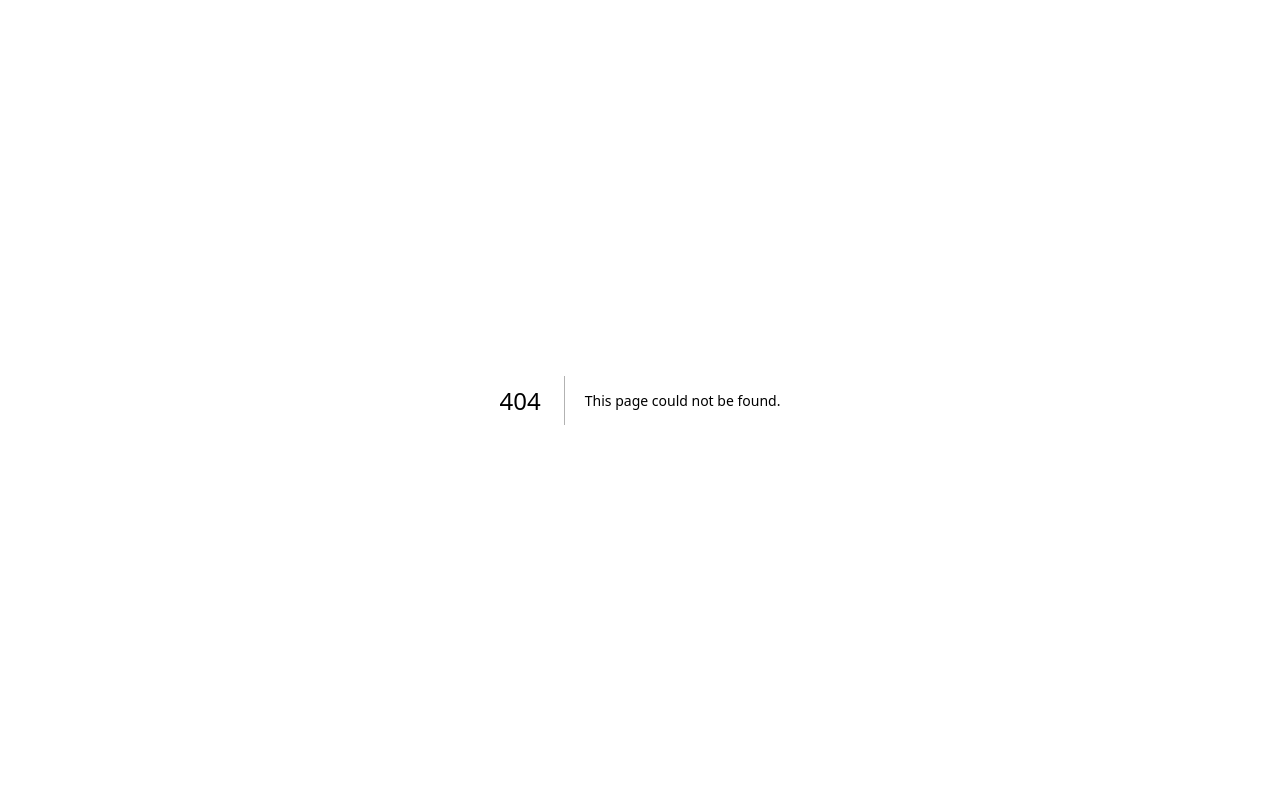
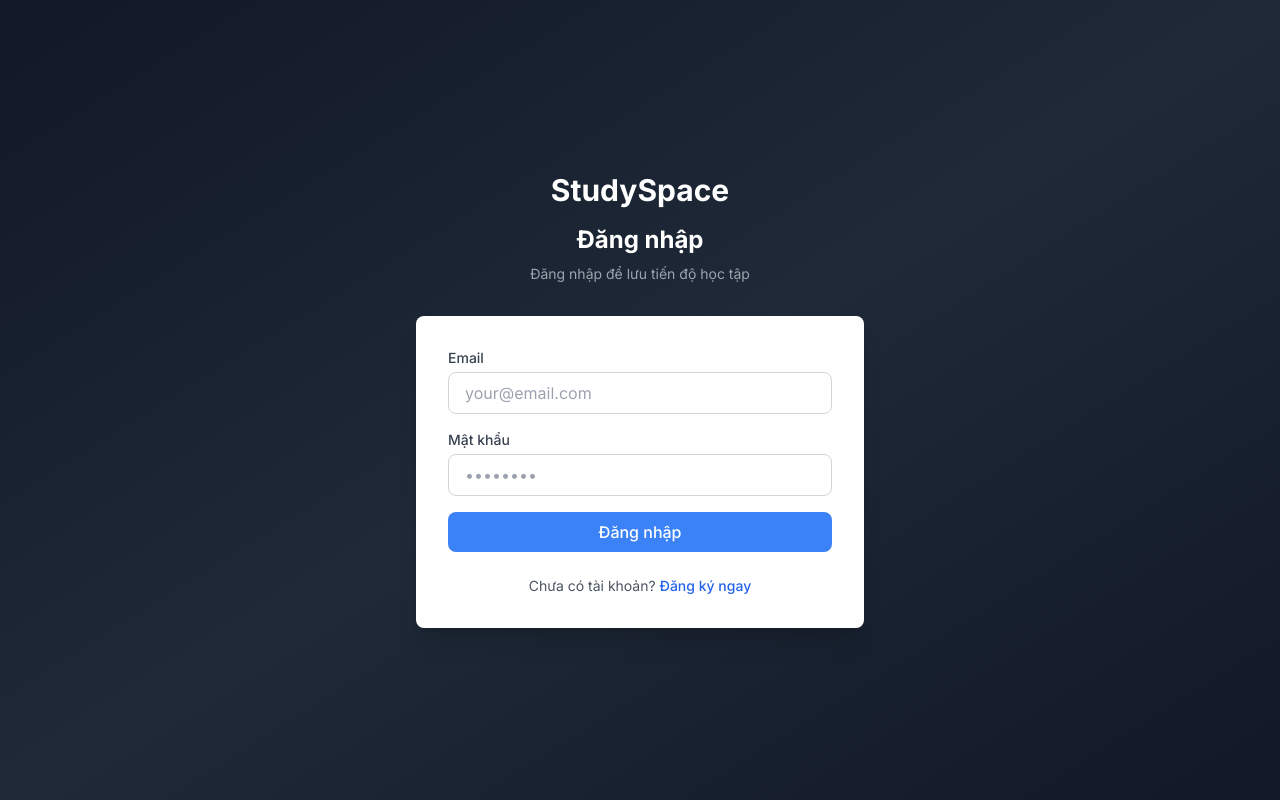
Before and after one commit to duongnguyen291/StudySpace, a Next.js app in the folder frontend/: page /login in a window 1280 px wide. Before the commit this address had no page. Built offline with nearby package versions, Linux system fonts and the light colour scheme; no server answers.

Commit message:
feat(login): add login page

```diff
--- /dev/null
+++ b/frontend/src/app/login/page.tsx
@@ -0,0 +1,134 @@
+'use client'
+
+import { useState, useEffect } from 'react'
+import { useRouter } from 'next/navigation'
+import Link from 'next/link'
+import { Button } from '@/shared/components/Button'
+import { useAuth } from '@/shared/hooks/useAuth'
+
+export default function LoginPage() {
+  const router = useRouter()
+  const { login, isAuthenticated, isLoading: authLoading } = useAuth()
+  const [email, setEmail] = useState('')
+  const [password, setPassword] = useState('')
+  const [isLoading, setIsLoading] = useState(false)
+  const [error, setError] = useState<string | null>(null)
+
+  // Redirect if already authenticated
+  useEffect(() => {
+    if (!authLoading && isAuthenticated) {
+      router.push('/')
+    }
+  }, [isAuthenticated, authLoading, router])
+
+  const handleSubmit = async (e: React.FormEvent) => {
+    e.preventDefault()
+    setError(null)
+    setIsLoading(true)
+
+    try {
+      const result = await login(email, password)
+      if (result.success) {
+        // Redirect to home page
+        router.push('/')
+      } else {
+        setError(result.error || 'Đăng nhập thất bại')
+      }
+    } catch (err) {
+      setError('Có lỗi xảy ra. Vui lòng thử lại.')
+    } finally {
+      setIsLoading(false)
+    }
+  }
+
+  if (authLoading) {
+    return (
+      <div className="min-h-screen flex items-center justify-center bg-gradient-to-br from-gray-900 via-gray-800 to-gray-900">
+        <p className="text-white">Đang tải...</p>
+      </div>
+    )
+  }
+
+  return (
+    <div className="min-h-screen flex items-center justify-center bg-gradient-to-br from-gray-900 via-gray-800 to-gray-900 px-4 py-12">
+      <div className="w-full max-w-md">
+        {/* Header */}
+        <div className="text-center mb-8">
+          <Link href="/" className="inline-block mb-4">
+            <h1 className="text-3xl font-bold text-white">StudySpace</h1>
+          </Link>
+          <h2 className="text-2xl font-bold text-white mb-2">
+            Đăng nhập
+          </h2>
+          <p className="text-sm text-gray-400">
+            Đăng nhập để lưu tiến độ học tập
+          </p>
+        </div>
+
+        {/* Form Card */}
+        <div className="bg-white dark:bg-gray-800 rounded-lg shadow-xl p-6 md:p-8">
+          <form onSubmit={handleSubmit} className="space-y-4">
+            {error && (
+              <div className="p-3 bg-red-50 dark:bg-red-900/20 border border-red-200 dark:border-red-800 rounded-lg text-sm text-red-600 dark:text-red-400">
+                {error}
+              </div>
+            )}
+
+            <div>
+              <label htmlFor="email" className="block text-sm font-medium text-gray-700 dark:text-gray-300 mb-1">
+                Email
+              </label>
+              <input
+                id="email"
+                type="email"
+                value={email}
+                onChange={(e) => setEmail(e.target.value)}
+                required
+                className="w-full px-4 py-2 border border-gray-300 dark:border-gray-600 rounded-lg focus:ring-2 focus:ring-blue-500 focus:border-transparent bg-white dark:bg-gray-700 text-gray-900 dark:text-white"
+                placeholder="your@email.com"
+              />
+            </div>
+
+            <div>
+              <label htmlFor="password" className="block text-sm font-medium text-gray-700 dark:text-gray-300 mb-1">
+                Mật khẩu
+              </label>
+              <input
+                id="password"
+                type="password"
+                value={password}
+                onChange={(e) => setPassword(e.target.value)}
+                required
+                className="w-full px-4 py-2 border border-gray-300 dark:border-gray-600 rounded-lg focus:ring-2 focus:ring-blue-500 focus:border-transparent bg-white dark:bg-gray-700 text-gray-900 dark:text-white"
+                placeholder="••••••••"
+              />
+            </div>
+
+            <Button
+              type="submit"
+              variant="primary"
+              size="md"
+              isLoading={isLoading}
+              className="w-full"
+            >
+              Đăng nhập
+            </Button>
+          </form>
+
+          {/* Footer */}
+          <div className="mt-6 text-center text-sm">
+            <span className="text-gray-600 dark:text-gray-400">
+              Chưa có tài khoản?{' '}
+            </span>
+            <Link
+              href="/register"
+              className="text-blue-600 dark:text-blue-400 hover:underline font-medium"
+            >
+              Đăng ký ngay
+            </Link>
+          </div>
+        </div>
+      </div>
+    </div>
+  )
+}
```
